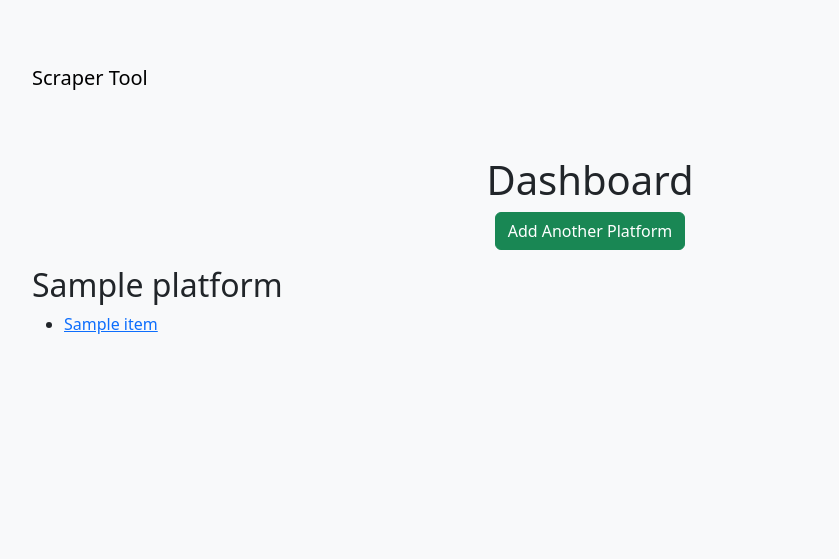
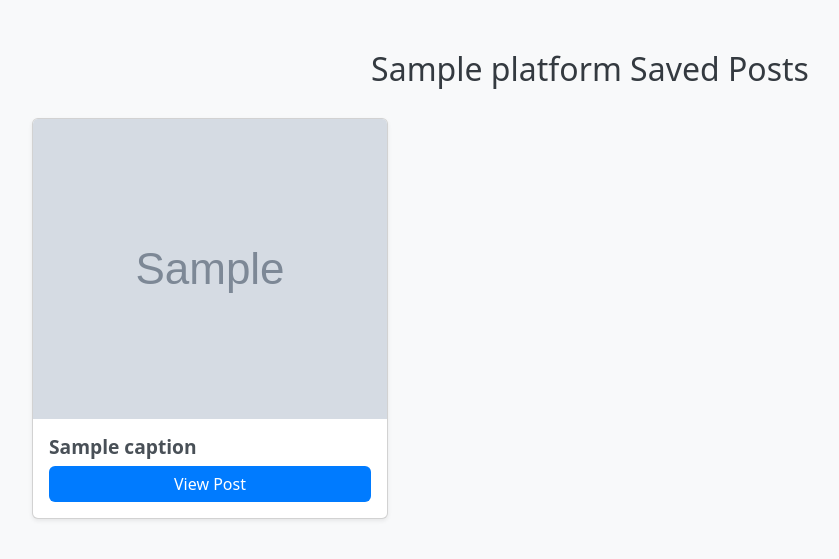
Before and after one commit to Abdelmoneim000/PersonalBookmarks, a Flask app: template templates/dashboard.html in a window 1280 px wide. Shown: the top 559 px of the page, without its empty margins (50-889 px from the left). Run offline with Flask 3, Linux system fonts and the light colour scheme; the template is opened without the code that fills it: most values are stand-ins (such as "Sample title", 1, 10 or a date in 2020); grey boxes marked "Sample" are stand-in pictures.

Commit message:
Feat(Insta): Finish scraping for Instagram platform

```diff
--- a/app.py
+++ b/app.py
@@ -1,11 +1,14 @@
-from flask import Flask, render_template, request, redirect, url_for, jsonify
+from flask import Flask, render_template, request, redirect, url_for, jsonify, send_file, Response
 from flask_socketio import SocketIO
 import threading
 from selenium.webdriver.common.by import By
 from selenium.webdriver.common.keys import Keys
 import undetected_chromedriver as uc
 import time
+import requests
 
+
+# Flask setup
 app = Flask(__name__)
 socketio = SocketIO(app)
 
@@ -19,7 +22,7 @@ def setup_driver():
     return uc.Chrome(options=options)
 
 def scrape_instagram(username, password):
-    """Scrapes Instagram saved posts dynamically by scrolling to load all content."""
+    """Scrapes Instagram saved posts dynamically, extracting captions and images from the saved posts page."""
     driver = setup_driver()
     try:
         driver.get("https://www.instagram.com/accounts/login/")
@@ -37,32 +40,43 @@ def scrape_instagram(username, password):
         time.sleep(5)
 
         # Scroll to load all posts
-        saved_posts = set()  # Using a set to avoid duplicates
+        saved_posts_data = {}
         last_height = driver.execute_script("return document.body.scrollHeight")
 
         while True:
-            # Find post links and add them to the set
-            elements = driver.find_elements(By.XPATH, "//article//a")
-            for el in elements:
-                saved_posts.add(el.get_attribute("href"))
+            # Find post containers
+            post_elements = driver.find_elements(By.XPATH, "//article//a[contains(@href, '/p/')]//img")
+
+            for img_element in post_elements:
+                try:
+                    caption = img_element.get_attribute("alt") or "No caption"  # Get the caption from the alt attribute
+                    image_url = img_element.get_attribute("src")  # Get the image URL
+                    post_link = img_element.find_element(By.XPATH, "../../..").get_attribute("href")  # Navigate up to the <a> tag for the link
+
+                    # Add to the dictionary with caption as key
+                    if caption not in saved_posts_data:  # Avoid duplicates
+                        saved_posts_data[caption] = {"image": image_url, "link": post_link}
+                except Exception as e:
+                    print(f"Error processing post: {e}")
 
             # Scroll down
             driver.execute_script("window.scrollTo(0, document.body.scrollHeight);")
-            time.sleep(5)  # Wait for new content to load
+            time.sleep(5)
 
-            # Check new scroll height and compare it with the last height
+            # Check if we've reached the bottom
             new_height = driver.execute_script("return document.body.scrollHeight")
             if new_height == last_height:
-                break  # Stop scrolling if no new content is loaded
+                break
             last_height = new_height
 
-        return list(saved_posts)  # Convert set back to list
+        return saved_posts_data
 
     except Exception as e:
         print(f"Error: {e}")
-        return []
+        return {}
     finally:
         driver.quit()
+
 
 
 
@@ -96,6 +110,22 @@ def start_scraping():
 
     return jsonify({"status": "scraping_started"})
 
+@app.route('/fetch-image/<path:image_url>')
+def fetch_image(image_url):
+    """Fetch image from Instagram and serve it through the Flask server."""
+    try:
+        # Fetch the image from the external URL
+        response = requests.get(image_url, stream=True)
+        if response.status_code == 200:
+            return Response(response.content, mimetype=response.headers['Content-Type'])
+        else:
+            return "Image not found", 404
+    except Exception as e:
+        return f"Error fetching image: {e}", 500
+
+
+
+
 @app.route("/dashboard")
 def dashboard():
     """Dashboard to view scraped data."""
--- a/templates/dashboard.html
+++ b/templates/dashboard.html
@@ -1,17 +1,71 @@
-{% extends "layout.html" %}
-{% block content %}
-<h1 class="text-center">Dashboard</h1>
-<div class="text-center mb-3">
-    <a href="/" class="btn btn-success">Add Another Platform</a>
-</div>
-<div>
-    {% for platform, data in user_data.items() %}
-        <h2>{{ platform }}</h2>
-        <ul>
-            {% for item in data %}
-                <li><a href="{{ item }}" target="_blank">{{ item }}</a></li>
-            {% endfor %}
-        </ul>
-    {% endfor %}
-</div>
-{% endblock %}
+<!DOCTYPE html>
+<html lang="en">
+<head>
+    <meta charset="UTF-8">
+    <meta name="viewport" content="width=device-width, initial-scale=1.0">
+    <title>Saved Posts Dashboard</title>
+    <!-- Bootstrap 5 CSS -->
+    <link href="https://cdn.jsdelivr.net/npm/bootstrap@5.3.2/dist/css/bootstrap.min.css" rel="stylesheet">
+    <style>
+        body {
+            background-color: #f8f9fa;
+        }
+        .container {
+            margin-top: 50px;
+        }
+        .card {
+            transition: transform 0.3s, box-shadow 0.3s;
+        }
+        .card:hover {
+            transform: scale(1.05);
+            box-shadow: 0 4px 20px rgba(0, 0, 0, 0.2);
+        }
+        .card img {
+            height: 300px;
+            object-fit: cover;
+        }
+        .platform-header {
+            text-align: center;
+            margin-bottom: 30px;
+            color: #343a40;
+        }
+        .card-title {
+            font-size: 1.2rem;
+            font-weight: bold;
+            color: #495057;
+        }
+        .btn-primary {
+            background-color: #007bff;
+            border: none;
+        }
+        .btn-primary:hover {
+            background-color: #0056b3;
+        }
+    </style>
+</head>
+<body>
+    <div class="container">
+        {% for platform, data in user_data.items() %}
+            <h2 class="platform-header">{{ platform }} Saved Posts</h2>
+            <div class="row row-cols-1 row-cols-md-3 g-4">
+                {% for caption, details in data.items() %}
+                    <div class="col">
+                        <div class="card h-100 shadow-sm">
+                            <img src="{{ url_for('fetch_image', image_url=details.image) }}" class="card-img-top" alt="Post Image">
+                            <div class="card-body d-flex flex-column">
+                                <h5 class="card-title">{{ caption }}</h5>
+                                <div class="mt-auto">
+                                    <a href="{{ details.link }}" target="_blank" class="btn btn-primary w-100">View Post</a>
+                                </div>
+                            </div>
+                        </div>
+                    </div>
+                {% endfor %}
+            </div>
+        {% endfor %}
+    </div>
+
+    <!-- Bootstrap 5 JS (Optional, for advanced features) -->
+    <script src="https://cdn.jsdelivr.net/npm/bootstrap@5.3.2/dist/js/bootstrap.bundle.min.js"></script>
+</body>
+</html>
```
